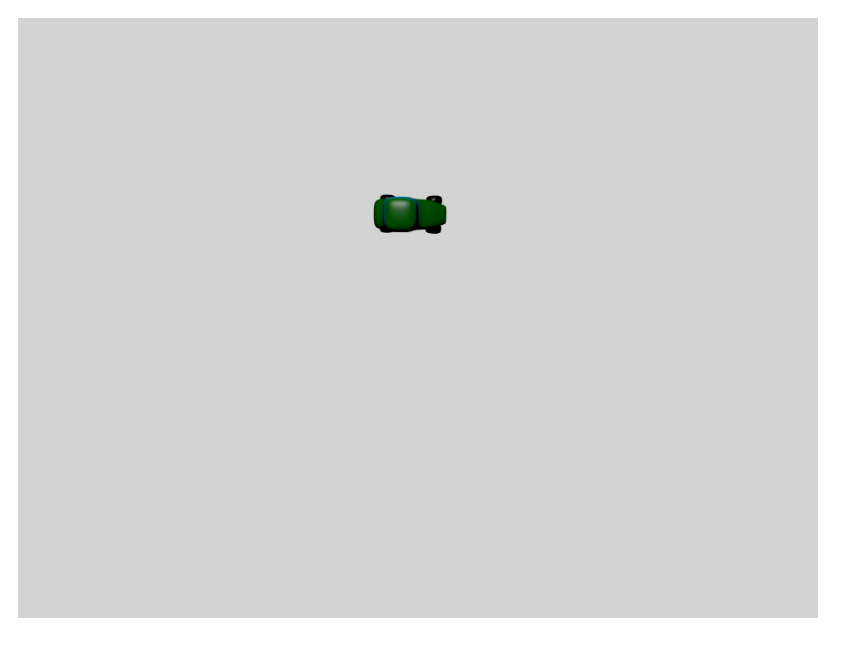
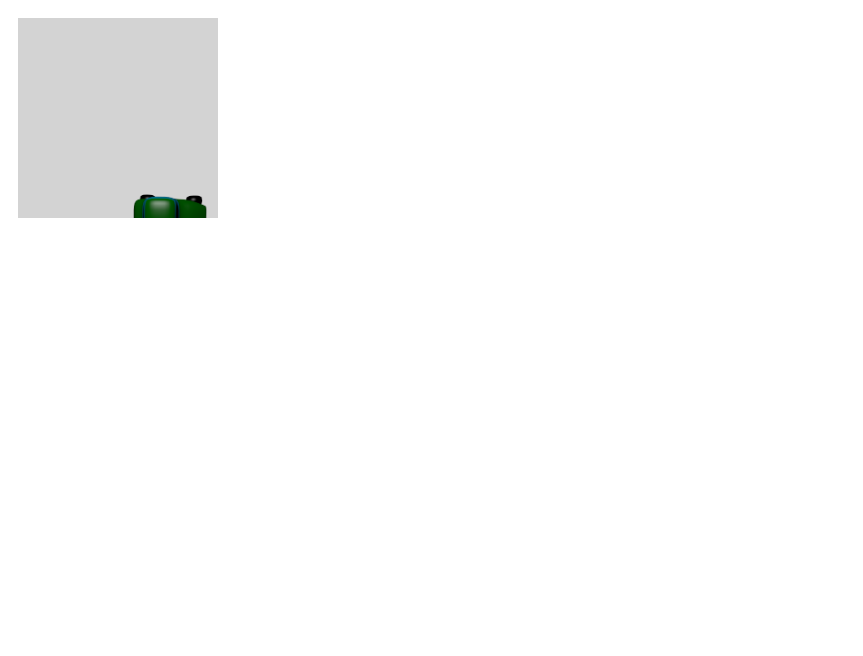
Before and after one commit to manachait/carjoy, a plain HTML site: page index.html in a window 1280 px wide. Shown: the whole page, without its empty margins (0-863 px from the left). Drawn offline with Linux system fonts and the light colour scheme.

Commit message:
Set size

```diff
--- a/index.html
+++ b/index.html
@@ -14,6 +14,7 @@
 
     function init(){
         game = new Scene();
+		game.setSize(200, 200)
         car = new Sprite(game, "car.png", 100, 60);
 
         if (game.touchable){
```
